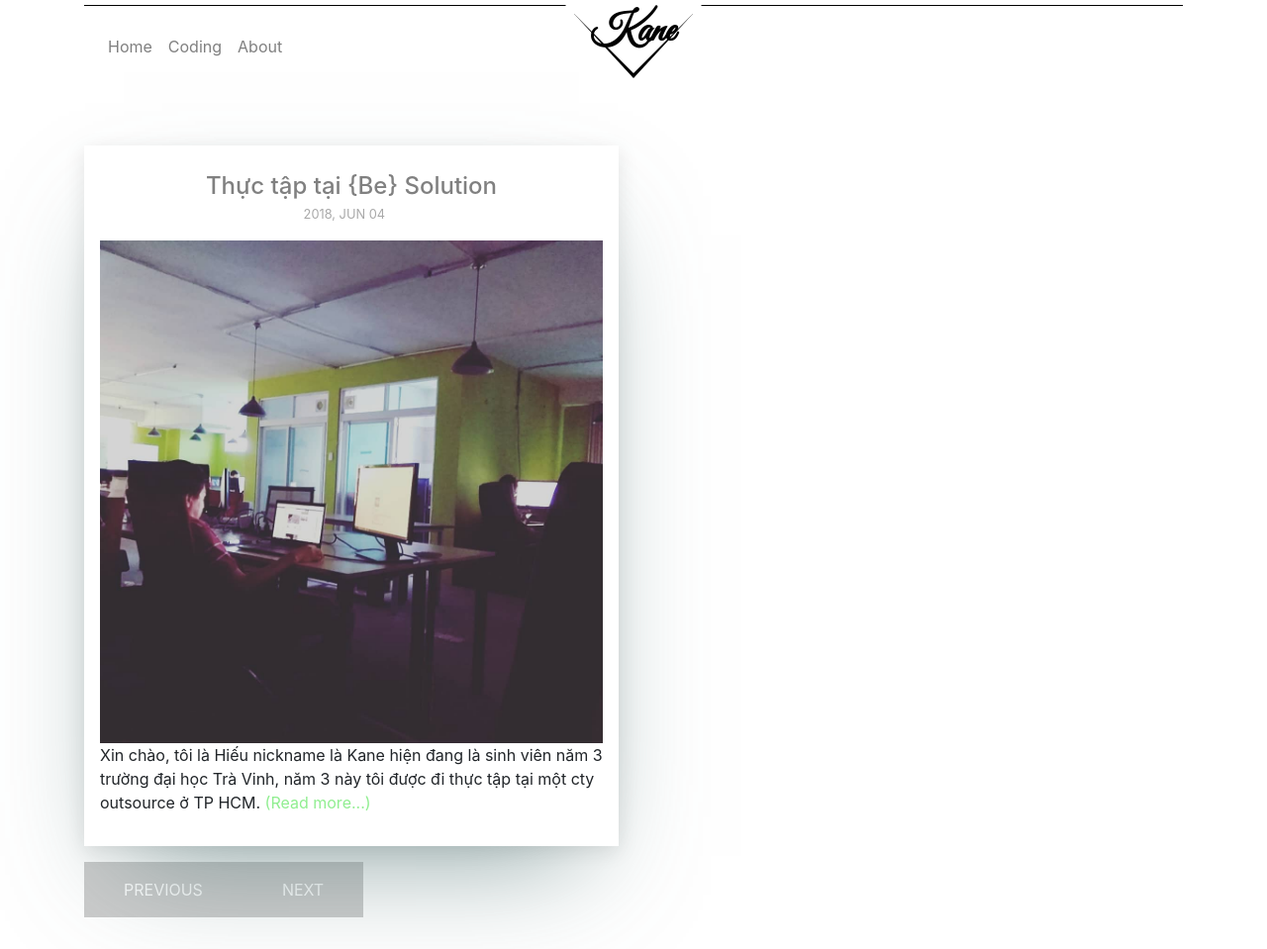
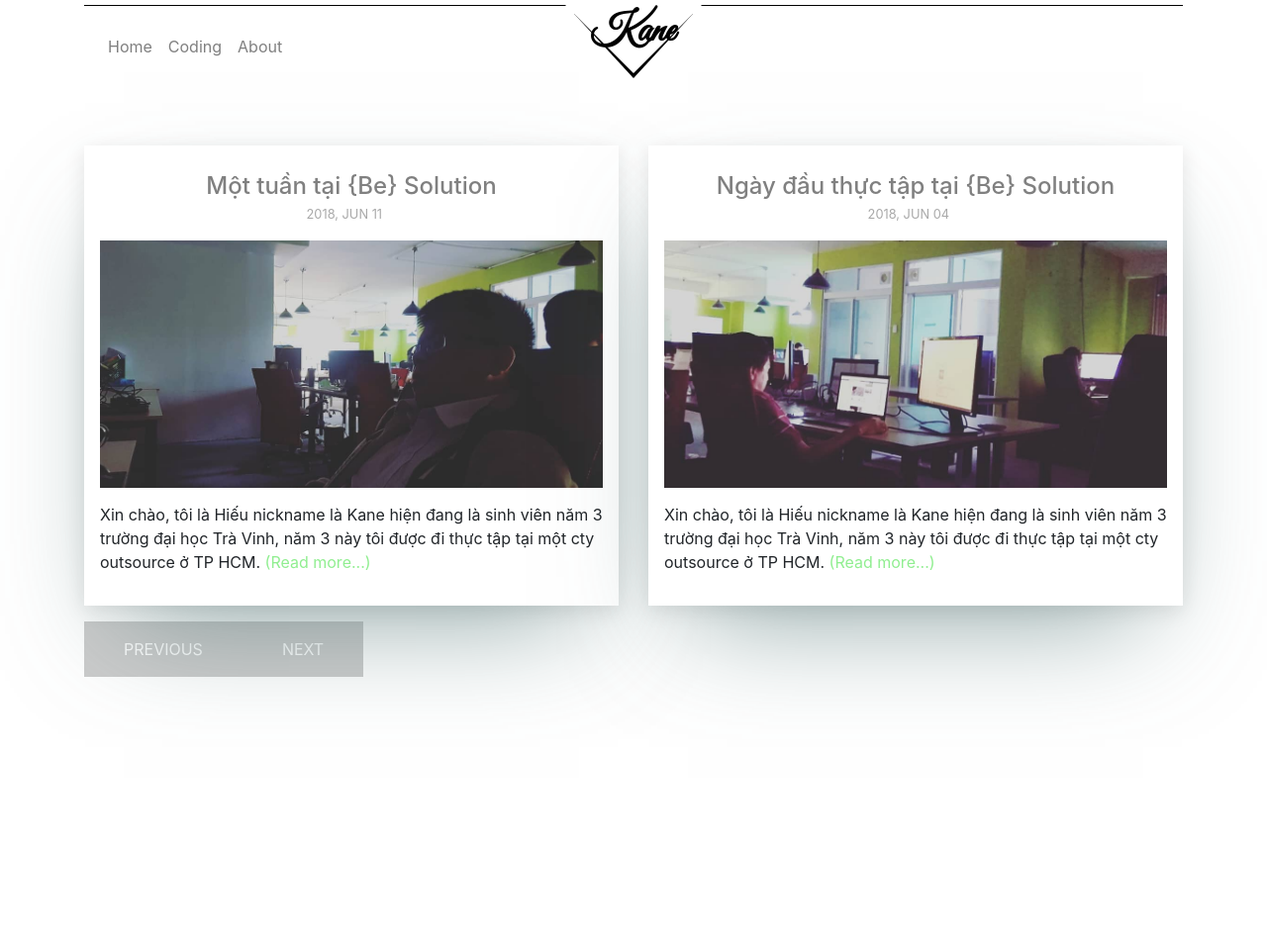
Before and after one commit to thyvo256/kanetu.github.io, a Jekyll site: the page built from index.html, in a window 1280 px wide. Shown: the whole page at 99% size. Built offline with Jekyll 4.4.1, drawn with Linux system fonts in a browser that asks for light colours; the list of posts is cut into pages by our own code; after the commit the page ends 900 px from its top, so only the background shows below that.

Commit message:
new post

```diff
--- /dev/null
+++ b/_posts/2018-06-11-mot-tuan-tai-be-solution.markdown
@@ -0,0 +1,38 @@
+---
+layout: post
+title:  "Một tuần tại {Be} Solution"
+date:   2018-06-11 14:00:40 +0200
+img: a-week-on-be-solutions.jpg
+description: Xin chào, tôi là Hiếu nickname là Kane hiện đang là sinh viên năm 3 trường đại học Trà Vinh, năm 3 này tôi được đi thực tập tại một cty outsource ở TP HCM.
+category: Coding
+---
+
+Hello !!!
+Sau một tuần chúng tôi đã hoàn thành giao diện được giao, phải nói là gặp rất nhiều khó khăn trong phần javascript, tôi cảm thấy nghi ngơ về câu "Javascript is easy to learn" trên http://w3schools.com, có lẻ nó chỉ dễ cho học còn làm thì chưa chắc tới đâu.
+
+Tôi gặp một trở ngại khi phải làm việc với Javascript như là làm sao áp dụng `script` cho một phần tử html chưa được render ra, và thật may là đàn anh của tôi hướng dẫn một tips này:
+
+{% highlight javascript %}
+	jQuery("body").on("click",".file-drop-zone-title", function(){ $("#project-attachments").trigger('click'); });
+{% endhighlight %}
+
+Nó có nghĩa là sẽ chờ toàn bộ `body` load xong và áp dụng `function()...` vào một hoặc nhiều phần tử element đã chọn.
+Đây là tài liệu về hàm này: http://api.jquery.com/on/
+
+Hay hiểu hơn là khi phần `.file-drop-zone-title` được render thì `script` đó đã chạy mất rồi, vì Javascript là một ngôn ngữ bất đồng bộ, nó thẩm chí đã chạy xong tất cả các `script` trước khi html được render ra nếu không để trong `$(document).ready()`, bất đồng bộ có nghĩa là nó không chạy theo trình tự lập trình thông thường mà nó sẽ chạy các hàm song song với nhau và chã bao giờ biết được hàm nào sẽ chạy trước.
+
+Sau này nếu học nâng cao hơn thì các bạn sẽ có phần xử lý bất đồng bộ trong javascript, à ở đây tôi sử dụng jQuery để tiện cho selector. cơ bản jQuery vẫn là Javascript thôi.
+
+Đây là một ví dụ nhỏ
+
+{% highlight javascript %}
+	jQuery("body").on("click",".file-drop-zone-title", function(){ $("#project-attachments").trigger('click'); });
+
+	//javascript sẽ đợi đến khi body load xong phần tử được chọn .file-drop-zone-title và lúc đó
+	 bạn có thể áp dụng đúng javascript đúng như mong muốn
+	 như ở trường hợp này class .file-drop-zone-title chứa id #project-attachments và tôi muốn chờ body load xong class .file-drop-zone-title lúc này tôi áp dụng phần script trong function(){...} cho phần tử có id là #project-attachments.
+{% endhighlight %}
+
+Tôi mong là những người đọc blog này ít nhất có thể hiểu tôi đang viết về cài gì, đối với tôi việc viết blog này không chỉ là viết cho vui, tại đây tôi có thể cũng cố kiến thức của mình cũng như phát triển bản thân từng ngày.
+
+Chúc tất cả một ngày tốt lành.
--- a/_posts/2018-06-4-thuc-tap-tai-be-solution.markdown
+++ b/_posts/2018-06-4-ngay-dau-thuc-tap-tai-be-solution.markdown
@@ -1,6 +1,6 @@
 ---
 layout: post
-title:  "Thực tập tại {Be} Solution"
+title:  "Ngày đầu thực tập tại {Be} Solution"
 date:   2018-06-4 12:32:40 +0200
 img: be-office.jpg
 description: Xin chào, tôi là Hiếu nickname là Kane hiện đang là sinh viên năm 3 trường đại học Trà Vinh, năm 3 này tôi được đi thực tập tại một cty outsource ở TP HCM.
--- a/css/main.css
+++ b/css/main.css
@@ -139,6 +139,9 @@ ul.nav.navbar-nav.navbar-logo.mx-auto.navbar-custom{
 
 img.post-image, img.page-img {
   width: 100%;
+  height: 250px;
+  object-fit: cover;
+  margin-bottom: 15px;
 }
 
 .page-content {
```
Also changed, not shown: img/a-week-on-be-solutions.jpg (added), img/china_tiger_leaping_gorge.jpg (deleted), img/house.jpg (deleted), img/wooden_house.jpg (deleted), img/zagreb_city.jpg (deleted).
